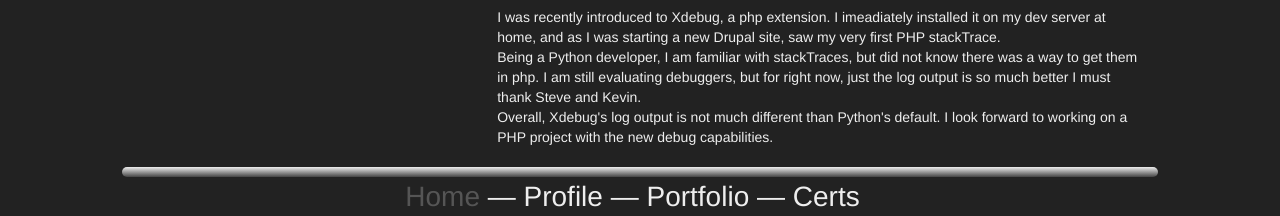
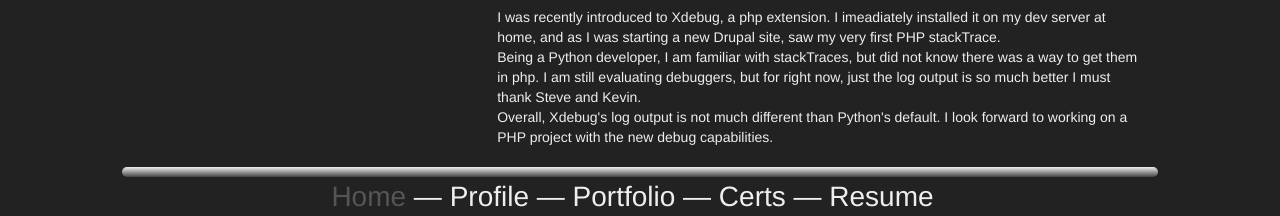
Before and after one commit to bjjohnsontech/flaskHome, a Flask app: page / in a window 1280 px wide. Shown: the part 584-800 px from the top of the page. Run offline with Flask 2, Linux system fonts and the light colour scheme; some libraries are stand-ins or nearby versions.

Commit message:
1. added resume to bottom menu

```diff
--- a/app/templates/main.html
+++ b/app/templates/main.html
@@ -65,6 +65,12 @@
                                 Certs
                             </a>
                         </li>
+                        <li>&mdash;</li>
+                        <li>
+                            <a href='http://www.codeprojects.guru/benjamin-johnson-resume.pdf' target='_blank' title='Current Resume'>
+                                Resume
+                            </a>
+                        </li>
                     </ul>
                 </div>
                 <div id='subfooter' class='col-md-12 col-lg-12'>
```
